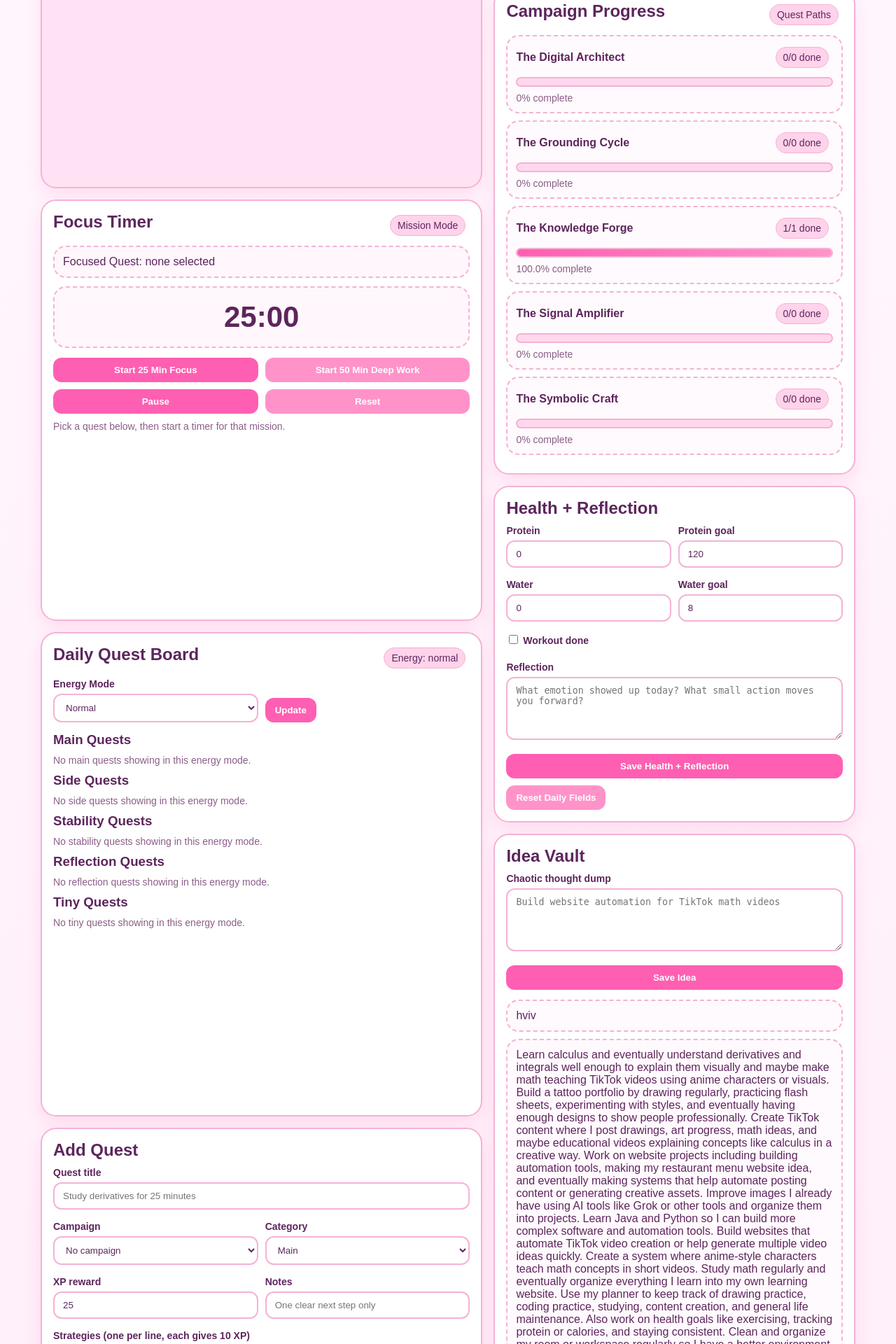
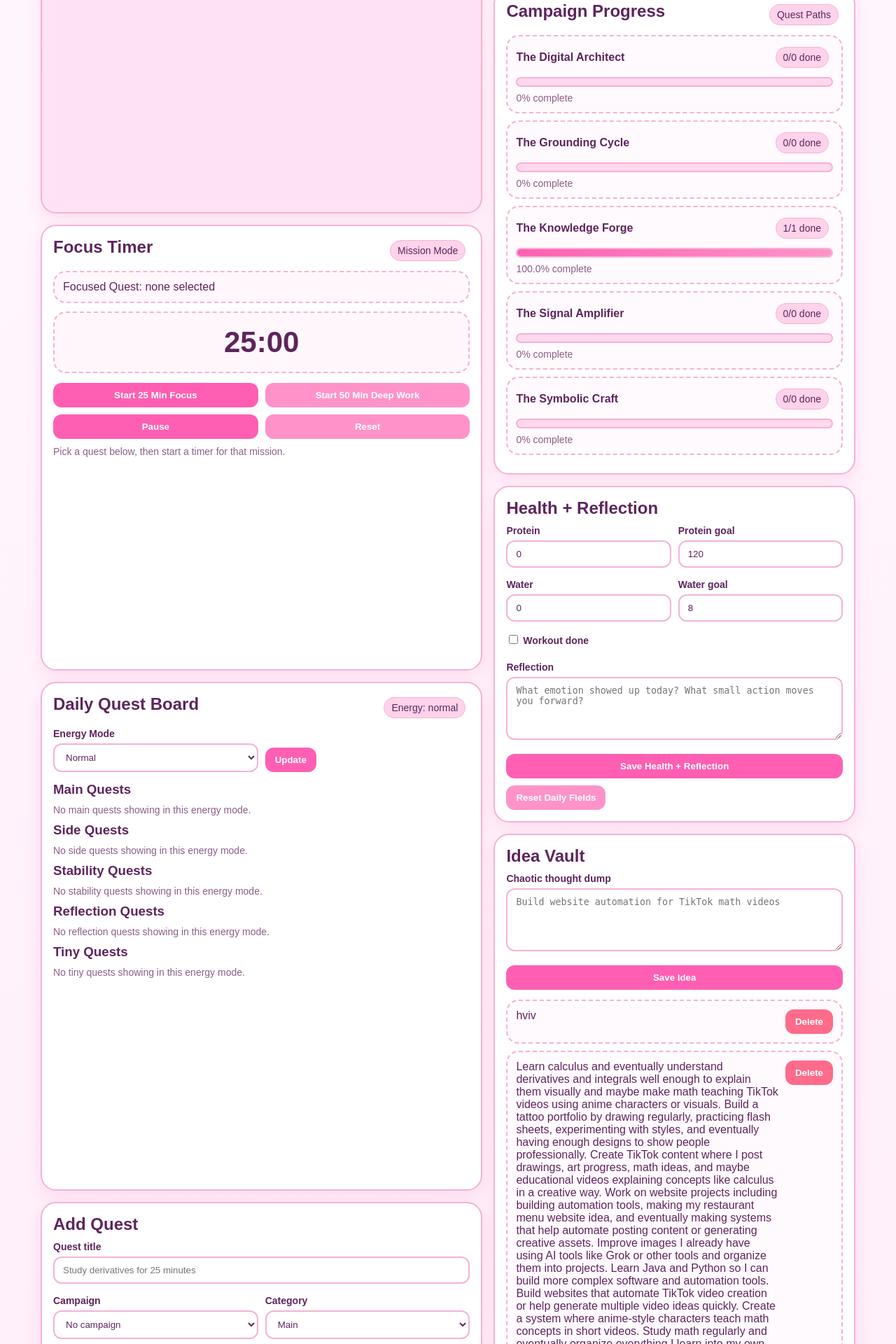
Before and after one commit to morrowland-code/lifequest_personal, a Flask app: page / in a window 1280 px wide. Shown: the part 352-2272 px from the top of the page at 70% size. Run offline with Flask 3, Linux system fonts and the light colour scheme; data comes from the database, SQL or seed files in the repository.

Commit message:
Update dashboard.html

```diff
--- a/templates/dashboard.html
+++ b/templates/dashboard.html
@@ -314,7 +314,14 @@
 
       <div style="margin-top:14px;">
         {% for idea in ideas %}
-          <div class="quest">{{ idea.text }}</div>
+          <div class="quest">
+            <div style="display:flex; justify-content:space-between; gap:10px; align-items:flex-start;">
+              <span>{{ idea.text }}</span>
+              <form action="{{ url_for('delete_idea', idea_id=idea.id) }}" method="post">
+                <button type="submit" class="btn-danger">Delete</button>
+              </form>
+            </div>
+          </div>
         {% else %}
           <div class="muted">No ideas saved yet.</div>
         {% endfor %}
@@ -325,7 +332,12 @@
       <h2>Completed Quests</h2>
       {% for quest in completed_quests %}
         <div class="quest">
-          <strong>{{ quest.title }}</strong>
+          <div style="display:flex; justify-content:space-between; gap:10px; align-items:center;">
+            <strong>{{ quest.title }}</strong>
+            <form action="{{ url_for('delete_quest', quest_id=quest.id) }}" method="post">
+              <button type="submit" class="btn-danger">Delete</button>
+            </form>
+          </div>
           <div class="muted">
             {{ quest.campaign_name or 'No campaign' }} · {{ quest.category }} · {{ quest.xp_reward }} XP
           </div>
@@ -342,7 +354,12 @@
       <h2>All Active Quests</h2>
       {% for quest in active_quests %}
         <div class="quest">
-          <strong>{{ quest.title }}</strong>
+          <div style="display:flex; justify-content:space-between; gap:10px; align-items:center;">
+            <strong>{{ quest.title }}</strong>
+            <form action="{{ url_for('delete_quest', quest_id=quest.id) }}" method="post">
+              <button type="submit" class="btn-danger">Delete</button>
+            </form>
+          </div>
           <div class="muted">
             {{ quest.campaign_name or 'No campaign' }} · {{ quest.category }} · {{ quest.xp_reward }} XP
           </div>
```
